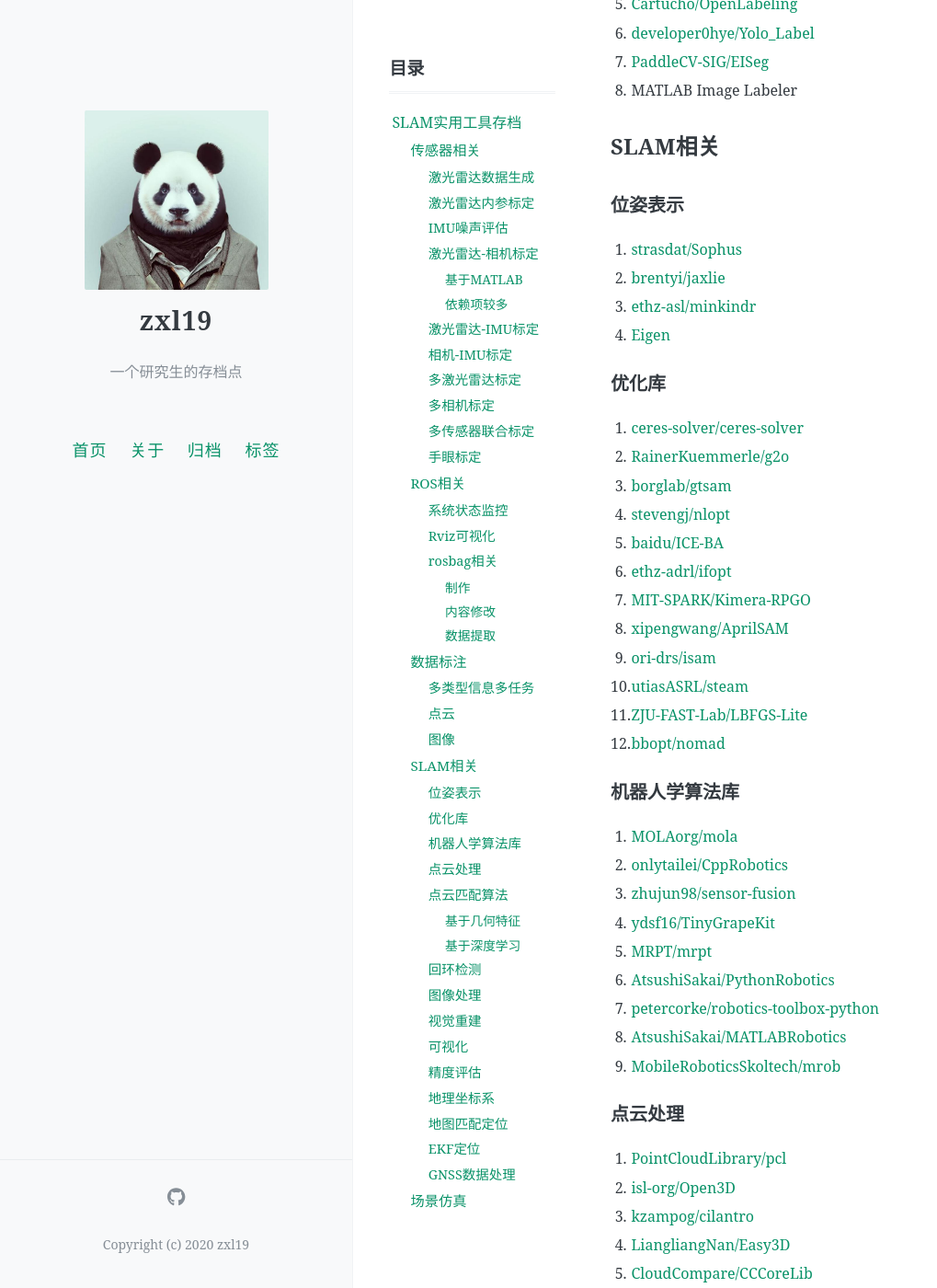
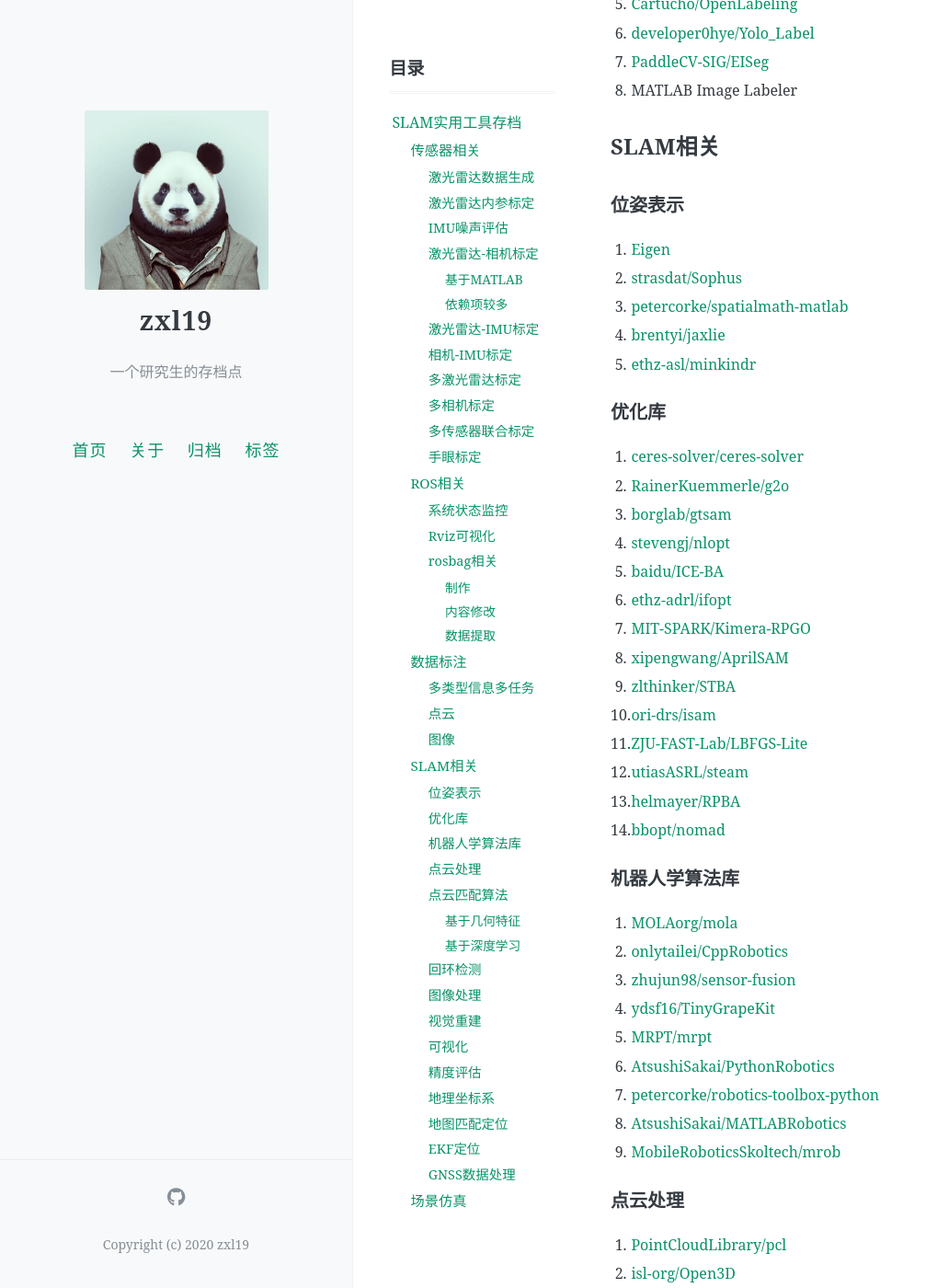
Before and after one commit to zxl19/zxl19.github.io, a Jekyll site: the page built from _posts/2021-05-25-slam-tool.md, in a window 1280 px wide and 1400 px high, scrolled down 4377 px. Shown: the whole window at 92% size, without its empty margins (0-1019 px from the left). Built offline with Jekyll 4.4.1, drawn with Linux system fonts in a browser that asks for light colours; comment, search, counter and statistics services are not loaded.

Commit message:
Update Posts

```diff
--- a/_posts/2021-05-25-slam-tool.md
+++ b/_posts/2021-05-25-slam-tool.md
@@ -170,10 +170,11 @@ pinned: false
 
 ### 位姿表示
 
-1. [strasdat/Sophus](https://github.com/strasdat/Sophus)
-2. [brentyi/jaxlie](https://github.com/brentyi/jaxlie)
-3. [ethz-asl/minkindr](https://github.com/ethz-asl/minkindr)
-4. [Eigen](http://eigen.tuxfamily.org/)
+1. [Eigen](http://eigen.tuxfamily.org/)
+2. [strasdat/Sophus](https://github.com/strasdat/Sophus)
+3. [petercorke/spatialmath-matlab](https://github.com/petercorke/spatialmath-matlab)
+4. [brentyi/jaxlie](https://github.com/brentyi/jaxlie)
+5. [ethz-asl/minkindr](https://github.com/ethz-asl/minkindr)
 
 ### 优化库
 
@@ -185,10 +186,12 @@ pinned: false
 6. [ethz-adrl/ifopt](https://github.com/ethz-adrl/ifopt)
 7. [MIT-SPARK/Kimera-RPGO](https://github.com/MIT-SPARK/Kimera-RPGO)
 8. [xipengwang/AprilSAM](https://github.com/xipengwang/AprilSAM)
-9. [ori-drs/isam](https://github.com/ori-drs/isam)
-10. [utiasASRL/steam](https://github.com/utiasASRL/steam)
+9. [zlthinker/STBA](https://github.com/zlthinker/STBA)
+10. [ori-drs/isam](https://github.com/ori-drs/isam)
 11. [ZJU-FAST-Lab/LBFGS-Lite](https://github.com/ZJU-FAST-Lab/LBFGS-Lite)
-12. [bbopt/nomad](https://github.com/bbopt/nomad)
+12. [utiasASRL/steam](https://github.com/utiasASRL/steam)
+13. [helmayer/RPBA](https://github.com/helmayer/RPBA)
+14. [bbopt/nomad](https://github.com/bbopt/nomad)
 
 ### 机器人学算法库
 
```
Also changed, not shown: _posts/2021-05-22-slam-interview.md (+5 -4 lines), _posts/2021-06-01-cpp-library.md (+9 -4 lines).
